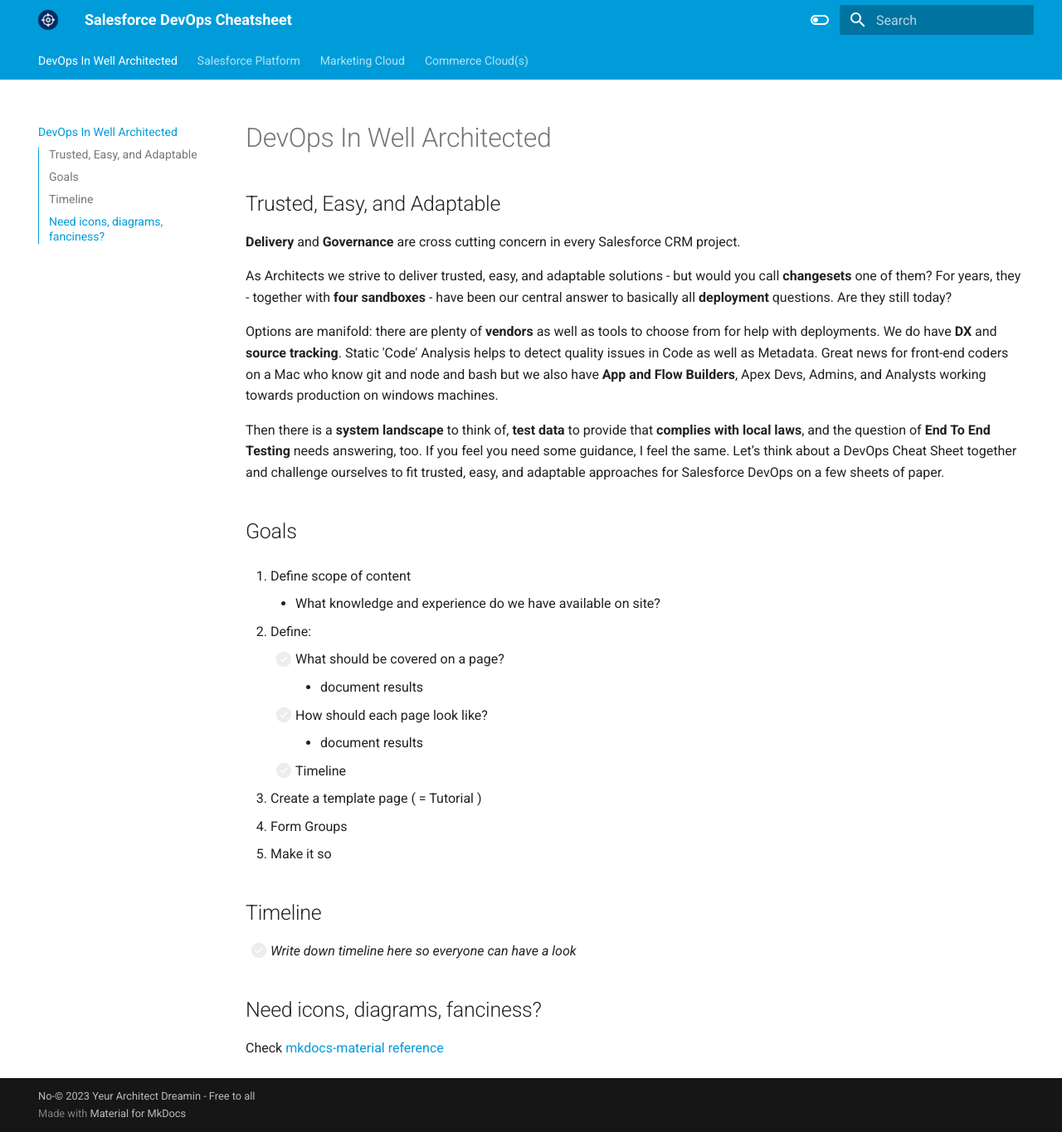
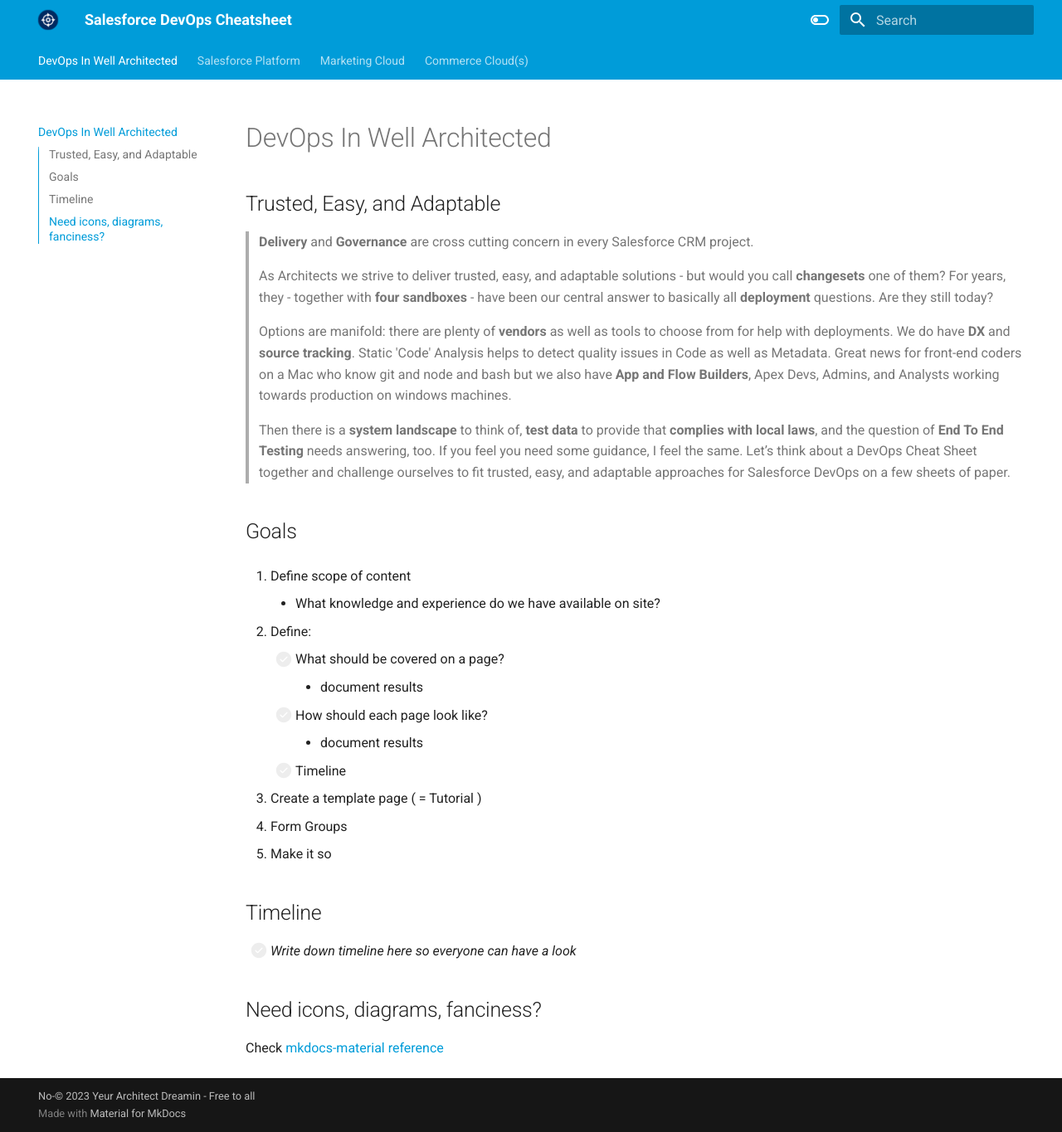
Before and after one commit to Szandor72/yad23-devops-cheatsheet, an MkDocs documentation site: the page built from docs/index.md, in a window 1280 px wide and 1365 px high. Shown: the whole window at 83% size. Built offline with MkDocs 1.6.1 and Material for MkDocs 9.7.7, drawn with Linux system fonts in a browser that asks for light colours.

Commit message:
doc: intro page

```diff
--- a/docs/index.md
+++ b/docs/index.md
@@ -2,13 +2,13 @@
 
 ## Trusted, Easy, and Adaptable
 
-**Delivery** and **Governance** are cross cutting concern in every Salesforce CRM project.
+> **Delivery** and **Governance** are cross cutting concern in every Salesforce CRM project.
 
-As Architects we strive to deliver trusted, easy, and adaptable solutions - but would you call **changesets** one of them? For years, they - together with **four sandboxes** - have been our central answer to basically all **deployment** questions. Are they still today?
+> As Architects we strive to deliver trusted, easy, and adaptable solutions - but would you call **changesets** one of them? For years, they - together with **four sandboxes** - have been our central answer to basically all **deployment** questions. Are they still today?
 
-Options are manifold: there are plenty of **vendors** as well as tools to choose from for help with deployments. We do have **DX** and **source tracking**. Static 'Code' Analysis helps to detect quality issues in Code as well as Metadata. Great news for front-end coders on a Mac who know git and node and bash but we also have **App and Flow Builders**, Apex Devs, Admins, and Analysts working towards production on windows machines.
+> Options are manifold: there are plenty of **vendors** as well as tools to choose from for help with deployments. We do have **DX** and **source tracking**. Static 'Code' Analysis helps to detect quality issues in Code as well as Metadata. Great news for front-end coders on a Mac who know git and node and bash but we also have **App and Flow Builders**, Apex Devs, Admins, and Analysts working towards production on windows machines.
 
-Then there is a **system landscape** to think of, **test data** to provide that **complies with local laws**, and the question of **End To End Testing** needs answering, too. If you feel you need some guidance, I feel the same. Let’s think about a DevOps Cheat Sheet together and challenge ourselves to fit trusted, easy, and adaptable approaches for Salesforce DevOps on a few sheets of paper.
+> Then there is a **system landscape** to think of, **test data** to provide that **complies with local laws**, and the question of **End To End Testing** needs answering, too. If you feel you need some guidance, I feel the same. Let’s think about a DevOps Cheat Sheet together and challenge ourselves to fit trusted, easy, and adaptable approaches for Salesforce DevOps on a few sheets of paper.
 
 ## Goals
 
```
